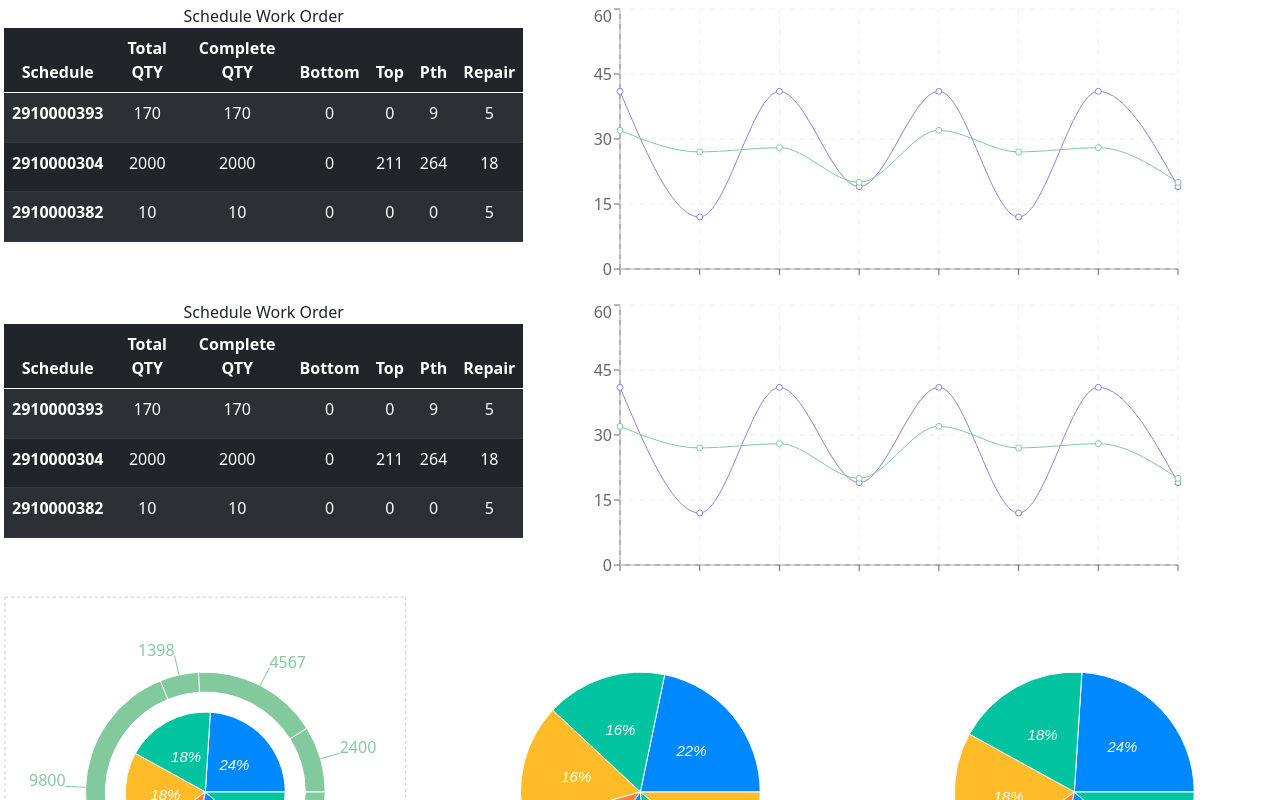
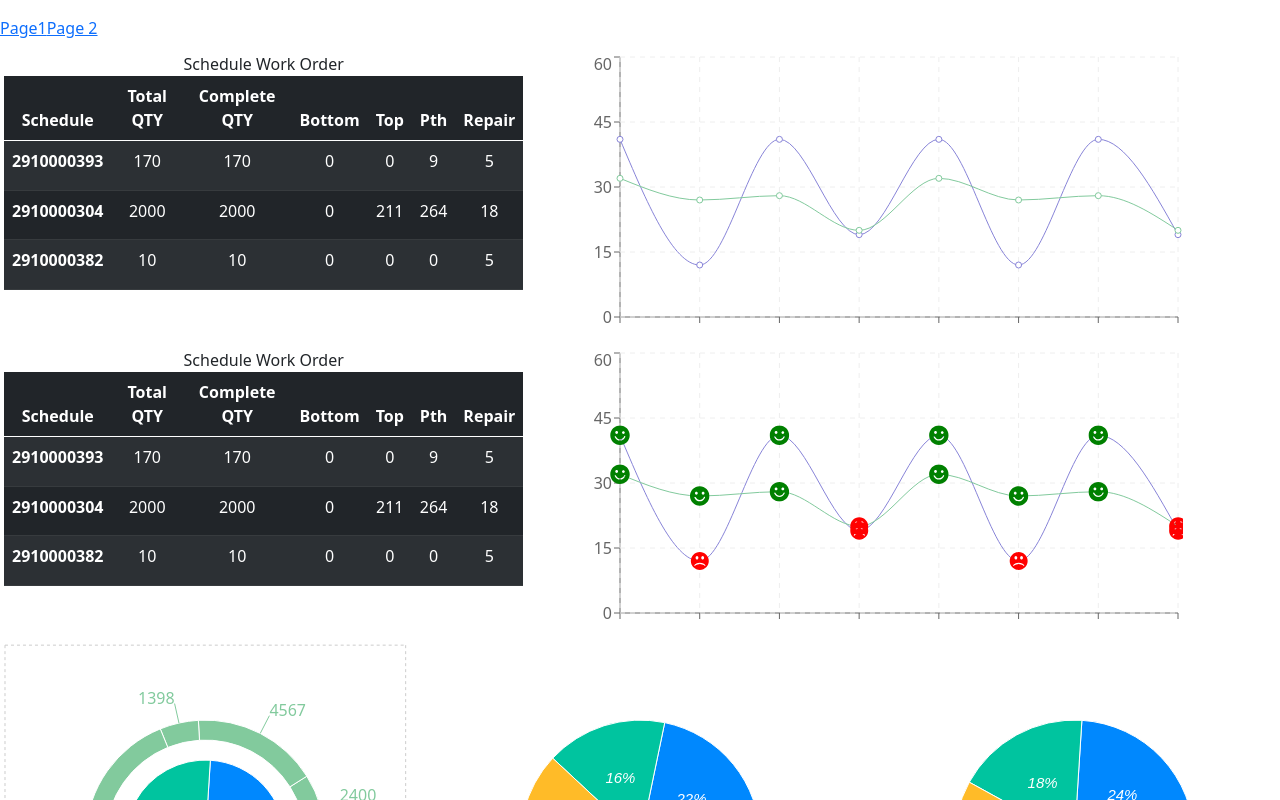
Before and after one commit to Anonymous-Chris/testcharts, a React (Create React App) app: page /page1 in a window 1280 px wide. Shown: the top 800 px of the page. Built offline with nearby package versions, Linux system fonts and the light colour scheme.

Commit message:
added emo to display good or bad quality

```diff
--- a/package.json
+++ b/package.json
@@ -9,9 +9,11 @@
     "bootstrap": "^5.0.0-beta3",
     "fusioncharts": "^3.16.0",
     "react": "^17.0.2",
+    "react-bootstrap": "^1.5.2",
     "react-dom": "^17.0.2",
     "react-fusioncharts": "^3.1.2",
     "react-heatmap": "^1.0.6",
+    "react-router-dom": "^5.2.0",
     "react-scripts": "4.0.3",
     "recharts": "^2.0.9",
     "web-vitals": "^1.1.1"
--- a/src/App.js
+++ b/src/App.js
@@ -1,10 +1,9 @@
 import './App.css';
-import Rechartsbar from './components/Recharts/Bar/Rechartsbar';
 import 'bootstrap/dist/css/bootstrap.min.css';
-import Table from './components/Table/Table';
-import Piecharts from './components/Recharts/Piecharts/Piecharts';
-import Piechart2 from './components/Recharts/Piecharts/Piechart_custom_label';
-import Piechartpopup from './components/Recharts/Piecharts/Piechart_popup';
+import Navigation from '../src/components/Navigation/Navigation';
+import {BrowserRouter, Route,Switch} from 'react-router-dom';
+import Page1 from './components/Pages/Page1';
+import Page2 from './components/Pages/Page2';
 
 function App() {
   return (
@@ -12,35 +11,14 @@ function App() {
       <header className="App-header">
       </header>
 
-      <div className="row">
-        <div className="col-lg-5 col-md-12 col-sm-12 m-1 heightofAll">
-        <Table/>
-        </div>
-        <div className="col-lg-6 col-md-12 col-sm-12 m-1 heightofAll" >
-        <Rechartsbar/>
-        </div>
-      </div>
+      <BrowserRouter>
+      <Navigation/>
 
-      <div className="row">
-        <div className="col-lg-5 col-md-12 col-sm-12 m-1 heightofAll">
-        <Table/>
-        </div>
-        <div className="col-lg-6 col-md-12 col-sm-12 m-1 heightofAll" >
-        <Rechartsbar/>
-        </div>
-      </div>
-
-      <div className="row">
-        <div className="col-lg-4 col-md-12 col-sm-12  heightofAll">
-        <Piecharts/>
-        </div>
-        <div className="col-lg-4 col-md-12 col-sm-12 heightofAll" >
-          <Piechart2/>
-        </div>
-        <div className="col-lg-4 col-md-12 col-sm-12 heightofAll" >
-          <Piechartpopup/>
-        </div>
-      </div>
+      <Switch>
+        <Route exact path="/page1" component={Page1}/>
+        <Route exact path="/page2" component={Page2}/>
+      </Switch>
+      </BrowserRouter>
     </div>
   );
 }
--- /dev/null
+++ b/src/components/Navigation/Navigation.js
@@ -0,0 +1,20 @@
+import React from 'react';
+import {Navbar} from 'react-bootstrap';
+import {NavLink} from 'react-router-dom';
+
+class Navigation extends React.Component{
+
+    render(){
+        return(
+        <div className="row header pl-3">
+            <Navbar className="navigation ml-3 pt-3">
+            <NavLink className="ml-1" to="/page1"  activeStyle={{ color: '#rgb(40, 139, 226)' }}>Page1</NavLink>
+            <NavLink className="nav ml-1" to="/page2"  activeStyle={{ color: '#rgb(40, 139, 226)' }}>Page 2</NavLink>
+            </Navbar>
+
+        </div>
+        );
+    }
+}
+
+export default Navigation;
--- /dev/null
+++ b/src/components/Pages/Page1.js
@@ -0,0 +1,44 @@
+import Rechartsbar from '../Recharts/Bar/Rechartsbar';
+import Rechartsbar_customizeddot from '../Recharts/Bar/Rechartsbar_customizeddot';
+import Table from '../Table/Table';
+import Piecharts from '../Recharts/Piecharts/Piecharts';
+import Piechart2 from '../Recharts/Piecharts/Piechart_custom_label';
+import Piechartpopup from '../Recharts/Piecharts/Piechart_popup';
+import React from 'react';
+export default class Page1 extends React.Component{
+    render(){
+        return(
+            <div>
+            <div className="row">
+            <div className="col-lg-5 col-md-12 col-sm-12 m-1 heightofAll">
+            <Table/>
+            </div>
+            <div className="col-lg-6 col-md-12 col-sm-12 m-1 heightofAll" >
+            <Rechartsbar/>
+            </div>
+          </div>
+
+          <div className="row">
+            <div className="col-lg-5 col-md-12 col-sm-12 m-1 heightofAll">
+            <Table/>
+            </div>
+            <div className="col-lg-6 col-md-12 col-sm-12 m-1 heightofAll" >
+            <Rechartsbar_customizeddot/>
+            </div>
+          </div>
+
+          <div className="row">
+            <div className="col-lg-4 col-md-12 col-sm-12  heightofAll">
+            <Piecharts/>
+            </div>
+            <div className="col-lg-4 col-md-12 col-sm-12 heightofAll" >
+              <Piechart2/>
+            </div>
+            <div className="col-lg-4 col-md-12 col-sm-12 heightofAll" >
+              <Piechartpopup/>
+            </div>
+          </div>
+          </div>
+        );
+    }
+}
--- /dev/null
+++ b/src/components/Pages/Page2.js
@@ -0,0 +1,39 @@
+import React from 'react';
+
+export default class Page2 extends React.Component{
+    render(){
+        return(
+            <div>
+            <div className="row">
+            <div className="col-lg-6 col-md-12 col-sm-12 p-1 heightofAll">
+                <p>1</p>
+            </div>
+            <div className="col-lg-6 col-md-12 col-sm-12 p-1 heightofAll" >
+            <p>1</p>
+            </div>
+          </div>
+
+          <div className="row">
+            <div className="col-lg-6 col-md-12 col-sm-12 p-1 heightofAll">
+            <p>1</p>
+            </div>
+            <div className="col-lg-6 col-md-12 col-sm-12 p-1 heightofAll" >
+            <p>1</p>
+            </div>
+          </div>
+
+          <div className="row">
+            <div className="col-lg-4 col-md-12 col-sm-12  heightofAll">
+            <p>1</p>
+            </div>
+            <div className="col-lg-4 col-md-12 col-sm-12 heightofAll" >
+            <p>1</p>
+            </div>
+            <div className="col-lg-4 col-md-12 col-sm-12 heightofAll" >
+            <p>1</p>
+            </div>
+          </div>
+          </div>
+        );
+    }
+}
--- /dev/null
+++ b/src/components/Recharts/Bar/Rechartsbar_customizeddot.js
@@ -0,0 +1,65 @@
+import React from 'react';
+import {LineChart, XAxis, YAxis,CartesianGrid,Line,ResponsiveContainer,Tooltip} from 'recharts';
+
+
+class Rechartsbar_customizeddot extends React.Component{
+    render(){
+        const data =[
+            {"uv":41,
+            "pv":32},
+            {"uv":12,
+            "pv":27},
+            {"uv":41,
+            "pv":28},
+            {"uv":19,
+            "pv":20},
+            {"uv":41,
+            "pv":32},
+            {"uv":12,
+            "pv":27},
+            {"uv":41,
+            "pv":28},
+            {"uv":19,
+            "pv":20}
+        ]
+
+        const CustomizedDot = (props) => {
+            const { cx, cy, stroke, payload, value } = props;
+
+                console.log(props.points)
+
+
+            if (value > 25) {
+              return (
+                <svg x={cx - 10} y={cy - 10} width={20} height={20} fill="green" viewBox="0 0 1024 1024">
+                  <path d="M512 1009.984c-274.912 0-497.76-222.848-497.76-497.76s222.848-497.76 497.76-497.76c274.912 0 497.76 222.848 497.76 497.76s-222.848 497.76-497.76 497.76zM340.768 295.936c-39.488 0-71.52 32.8-71.52 73.248s32.032 73.248 71.52 73.248c39.488 0 71.52-32.8 71.52-73.248s-32.032-73.248-71.52-73.248zM686.176 296.704c-39.488 0-71.52 32.8-71.52 73.248s32.032 73.248 71.52 73.248c39.488 0 71.52-32.8 71.52-73.248s-32.032-73.248-71.52-73.248zM772.928 555.392c-18.752-8.864-40.928-0.576-49.632 18.528-40.224 88.576-120.256 143.552-208.832 143.552-85.952 0-164.864-52.64-205.952-137.376-9.184-18.912-31.648-26.592-50.08-17.28-18.464 9.408-21.216 21.472-15.936 32.64 52.8 111.424 155.232 186.784 269.76 186.784 117.984 0 217.12-70.944 269.76-186.784 8.672-19.136 9.568-31.2-9.12-40.096z" />
+                </svg>
+              );
+            }
+
+            return (
+              <svg x={cx - 10} y={cy - 10} width={20} height={20} fill="red" viewBox="0 0 1024 1024">
+                <path d="M517.12 53.248q95.232 0 179.2 36.352t145.92 98.304 98.304 145.92 36.352 179.2-36.352 179.2-98.304 145.92-145.92 98.304-179.2 36.352-179.2-36.352-145.92-98.304-98.304-145.92-36.352-179.2 36.352-179.2 98.304-145.92 145.92-98.304 179.2-36.352zM663.552 261.12q-15.36 0-28.16 6.656t-23.04 18.432-15.872 27.648-5.632 33.28q0 35.84 21.504 61.44t51.2 25.6 51.2-25.6 21.504-61.44q0-17.408-5.632-33.28t-15.872-27.648-23.04-18.432-28.16-6.656zM373.76 261.12q-29.696 0-50.688 25.088t-20.992 60.928 20.992 61.44 50.688 25.6 50.176-25.6 20.48-61.44-20.48-60.928-50.176-25.088zM520.192 602.112q-51.2 0-97.28 9.728t-82.944 27.648-62.464 41.472-35.84 51.2q-1.024 1.024-1.024 2.048-1.024 3.072-1.024 8.704t2.56 11.776 7.168 11.264 12.8 6.144q25.6-27.648 62.464-50.176 31.744-19.456 79.36-35.328t114.176-15.872q67.584 0 116.736 15.872t81.92 35.328q37.888 22.528 63.488 50.176 17.408-5.12 19.968-18.944t0.512-18.944-3.072-7.168-1.024-3.072q-26.624-55.296-100.352-88.576t-176.128-33.28z" />
+              </svg>
+            );
+
+          };
+
+        return(
+        <div style={{ width: '100%', height: 300 }}>
+             <ResponsiveContainer >
+        <LineChart width={500} height={300} data={data}>
+            <XAxis dataKey="name"/>
+            <YAxis/>
+            <Tooltip />
+            <CartesianGrid stroke="#eee" strokeDasharray="5 5"/>
+            <Line type="monotone" dataKey="uv" stroke="#8884d8" dot={<CustomizedDot />}  />
+            <Line type="monotone" dataKey="pv" stroke="#82ca9d" dot={<CustomizedDot />}/>
+        </LineChart>
+        </ResponsiveContainer>
+        </div>
+        );
+    }
+}
+
+export default Rechartsbar_customizeddot;
```
Also changed, not shown: src/components/Scatterplot/Scatterplot.js (added), 1 other file (tests, documents, lock files or other folders).
